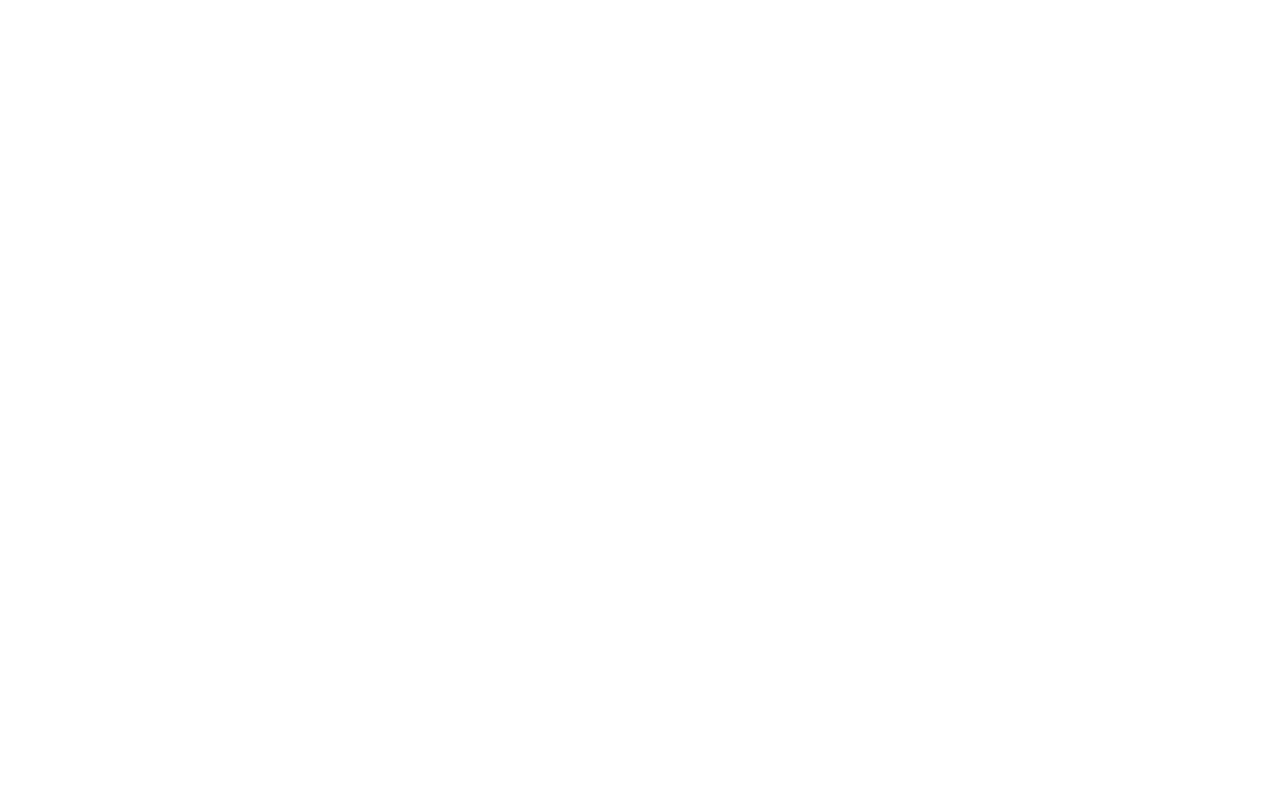
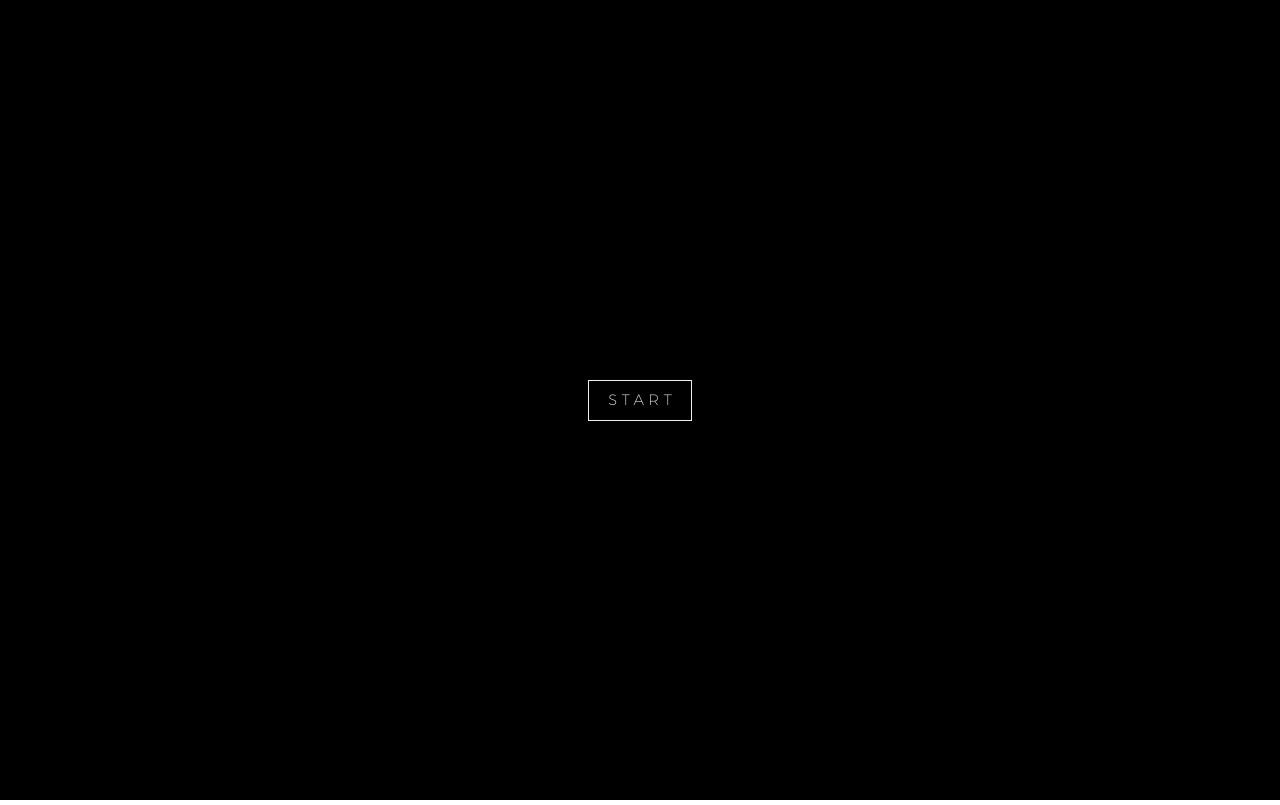
Before and after one commit to Aspirar/world3d, a plain HTML site: page index.html in a window 1280 px wide. Drawn offline with Linux system fonts and the light colour scheme; animation ran at ten frames a second.

Commit message:
Basic Scene

```diff
--- a/index.html
+++ b/index.html
@@ -12,8 +12,22 @@
 	</head>
 
 	<body>
+		<section id="blocker">
+			<a id="start-btn" class="btn">Start</a>
+		</section>
+
 		<script src="scripts/three.js"></script>
-		<script src="scripts/PointerLockControls.js"></script>
-		<script src="scripts/DeviceOrientationControls.js"></script>
+
+		<script src="scripts/controls/PointerLockControls.js"></script>
+		<script src="scripts/controls/DeviceOrientationControls.js"></script>
+
+		<script src="scripts/components/init.js"></script>
+		<script src="scripts/components/pointerlock.js"></script>
+		<script src="scripts/components/floor.js"></script>
+		<script src="scripts/components/keyboard.js"></script>
+		<script src="scripts/components/movement.js"></script>
+		<script src="scripts/components/animate.js"></script>
+
+		<script src="scripts/app.js"></script>
 	</body>
 </html>
--- /dev/null
+++ b/scripts/app.js
@@ -0,0 +1,21 @@
+if ( app.havePointerLock ) {
+	app.controls = new THREE.PointerLockControls( app.camera );
+	app.controlsType = 'pointerlock';
+	app.scene.add( app.controls.getObject() );
+	app.enablePointerLock();
+	app.enableKeyboardEvents();
+}
+
+app.renderer = new THREE.WebGLRenderer();
+app.renderer.setClearColor( 0xffffff );
+app.renderer.setPixelRatio( window.devicePixelRatio );
+app.renderer.setSize( window.innerWidth, window.innerHeight );
+document.body.appendChild( app.renderer.domElement );
+
+window.addEventListener( 'resize', function () {
+	app.camera.aspect = window.innerWidth / window.innerHeight;
+	app.camera.updateProjectionMatrix();
+	app.renderer.setSize( window.innerWidth, window.innerHeight );
+}, false );
+
+app.animate();
--- /dev/null
+++ b/scripts/components/animate.js
@@ -0,0 +1,9 @@
+app.animate = function () {
+	function render() {
+		app.renderer.render( app.scene, app.camera );
+	}
+	render();
+	requestAnimationFrame( app.animate );
+
+	app.updateMovement();
+};
--- /dev/null
+++ b/scripts/components/floor.js
@@ -0,0 +1,11 @@
+(function () {
+	var geometry, mesh, material;
+
+	geometry = new THREE.PlaneGeometry( 2000, 2000, 100, 100 );
+	geometry.rotateX( - Math.PI / 2 );
+
+	material = new THREE.MeshBasicMaterial( { color: 0xff0000, wireframe: true } );
+
+	var mesh = new THREE.Mesh( geometry, material );
+	app.scene.add( mesh );
+}());
--- /dev/null
+++ b/scripts/components/init.js
@@ -0,0 +1,29 @@
+var app = { };
+
+app.blocker = document.getElementById( 'blocker' );
+
+app.buttons = { };
+app.buttons.start = document.getElementById( 'start-btn' );
+
+app.scene = new THREE.Scene();
+
+app.camera = new THREE.PerspectiveCamera(
+	75,
+	window.innerWidth / window.innerHeight,
+	1,
+	1000
+);
+
+app.move = { };
+app.move.velocity = new THREE.Vector3();
+app.move.forward  = false;
+app.move.backward = false;
+app.move.left     = false;
+app.move.right    = false;
+app.move.jump     = true;
+
+app.time = performance.now();
+
+app.objects = [];
+app.raycaster = { };
+app.raycaster.bottom = new THREE.Raycaster( new THREE.Vector3(), new THREE.Vector3( 0, -1, 0 ), 0, 10 );
--- /dev/null
+++ b/scripts/components/keyboard.js
@@ -0,0 +1,50 @@
+app.enableKeyboardEvents = function() {
+	function onKeyDown( event ) {
+		switch ( event.keyCode ) {
+			case 38:
+			case 87:
+				app.move.forward = true;
+				break;
+			case 37:
+			case 65:
+				app.move.left = true;
+				break;
+			case 40:
+			case 83:
+				app.move.backward = true;
+				break;
+			case 39:
+			case 68:
+				app.move.right = true;
+				break;
+			case 32:
+				if (app.move.jump === true) app.move.velocity.y += 350;
+				app.move.jump = false;
+				break;
+		}
+	}
+
+	function onKeyUp( event ) {
+		switch ( event.keyCode ) {
+			case 38:
+			case 87:
+				app.move.forward = false;
+				break;
+			case 37:
+			case 65:
+				app.move.left = false;
+				break;
+			case 40:
+			case 83:
+				app.move.backward = false;
+				break;
+			case 39:
+			case 68:
+				app.move.right = false;
+				break;
+		}
+	}
+
+	document.addEventListener('keydown', onKeyDown, false);
+	document.addEventListener('keyup'  , onKeyUp  , false);
+};
--- /dev/null
+++ b/scripts/components/movement.js
@@ -0,0 +1,40 @@
+app.updateMovement = function () {
+	var time, delta, moveSpeed, camera, intersects, onObject;
+
+	camera = app.controls.getObject();
+
+	time = performance.now();
+	delta = ( time - app.time ) / 1000;
+
+	app.move.velocity.x -= app.move.velocity.x * 10.0 * delta;
+	app.move.velocity.z -= app.move.velocity.z * 10.0 * delta;
+	app.move.velocity.y -= 9.8 * 100.0 * delta;
+
+	moveSpeed = 400.0;
+	if ( app.move.forward  ) app.move.velocity.z -= moveSpeed * delta;
+	if ( app.move.backward ) app.move.velocity.z += moveSpeed * delta;
+	if ( app.move.left     ) app.move.velocity.x -= moveSpeed * delta;
+	if ( app.move.right    ) app.move.velocity.x += moveSpeed * delta;
+
+	app.raycaster.bottom.ray.origin.copy(camera);
+	app.raycaster.bottom.ray.origin.y -= 5;
+	intersects = app.raycaster.bottom.intersectObjects( app.objects );
+	onObject = intersects.length > 0;
+	if ( onObject ) {
+		app.move.velocity.y = Math.max( app.move.velocity.y, 0 );
+		if ( app.move.velocity.y === 0 ) camera.position.y = intersects[0].point.y + 10;
+		app.move.jump = true;
+	}
+
+	camera.translateX( app.move.velocity.x * delta );
+	camera.translateY( app.move.velocity.y * delta );
+	camera.translateZ( app.move.velocity.z * delta );
+
+	if ( camera.position.y < 10 ) {
+		camera.position.y = 10;
+		app.move.velocity.y = 0;
+		app.move.jump = true;
+	}
+
+	app.time = time;
+}
--- /dev/null
+++ b/scripts/components/pointerlock.js
@@ -0,0 +1,38 @@
+app.havePointerLock =       'pointerLockElement' in document
+				   ||    'mozPointerLockElement' in document
+				   || 'webkitPointerLockElement' in document;
+
+app.enablePointerLock = function () {
+	var element = document.body;
+	element.requestPointerLock = element.requestPointerLock
+							  || element.mozRequestPointerLock
+							  || element.webkitRequestPointerLock;
+
+	function pointerLockChange() {
+		if ( document.pointerLockElement === element
+		  || document.mozPointerLockElement === element
+		  || document.webkitPointerLockElement === element ) {
+			app.blocker.classList.add( 'hidden' );
+			app.controls.enabled = true;
+		} else {
+			app.blocker.classList.remove( 'hidden' );
+			app.controls.enabled = false;
+		}
+	}
+
+	function pointerLockError() {
+		console.log( 'Pointer Lock Error' );
+	}
+
+	document.addEventListener(       'pointerlockchange', pointerLockChange, false );
+	document.addEventListener(    'mozpointerlockchange', pointerLockChange, false );
+	document.addEventListener( 'webkitpointerlockchange', pointerLockChange, false );
+
+	document.addEventListener(       'pointerlockerror', pointerLockError, false );
+	document.addEventListener(    'mozpointerlockerror', pointerLockError, false );
+	document.addEventListener( 'webkitpointerlockerror', pointerLockError, false );
+
+	app.buttons.start.addEventListener( 'click', function ( event ) {
+		element.requestPointerLock();
+	} );
+};
--- a/stylesheets/style.css
+++ b/stylesheets/style.css
@@ -0,0 +1,39 @@
+body {
+	margin: 0;
+	overflow: hidden;
+	font: 200 12px/18px 'Montserrat', sans-serif;
+}
+
+#blocker {
+	position: fixed;
+	width: 100%;
+	height: 100%;
+	top: 0;
+	left: 0;
+	background-color: black;
+	color: #eee;
+	display: -webkit-flex;
+	display:         flex;
+	font-size: 1.25em;
+	transition: all 200ms ease-in-out;
+}
+
+.btn {
+	display: inline-block;
+	padding: .7em 1em;
+	border: .1em solid #eee;
+	text-transform: uppercase;
+	letter-spacing: .3em;
+	padding-left: 1.3em;
+	margin: auto;
+	cursor: pointer;
+}
+.btn:active {
+	background-color: #eee;
+	color: black;
+}
+
+.hidden {
+	opacity: 0;
+	pointer-events: none;
+}
```
Also changed, not shown: scripts/controls/DeviceOrientationControls.js (renamed from scripts/DeviceOrientationControls.js), scripts/controls/PointerLockControls.js (renamed from scripts/PointerLockControls.js).
